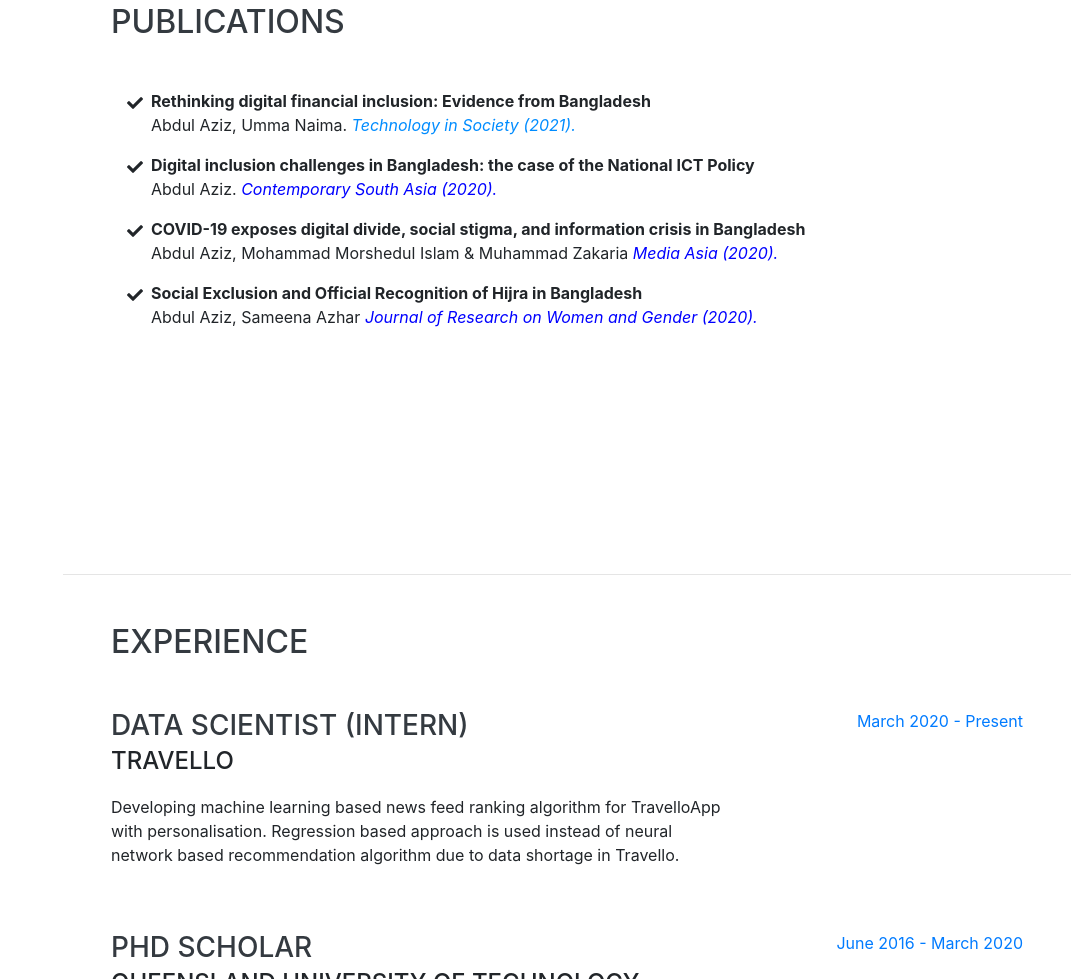
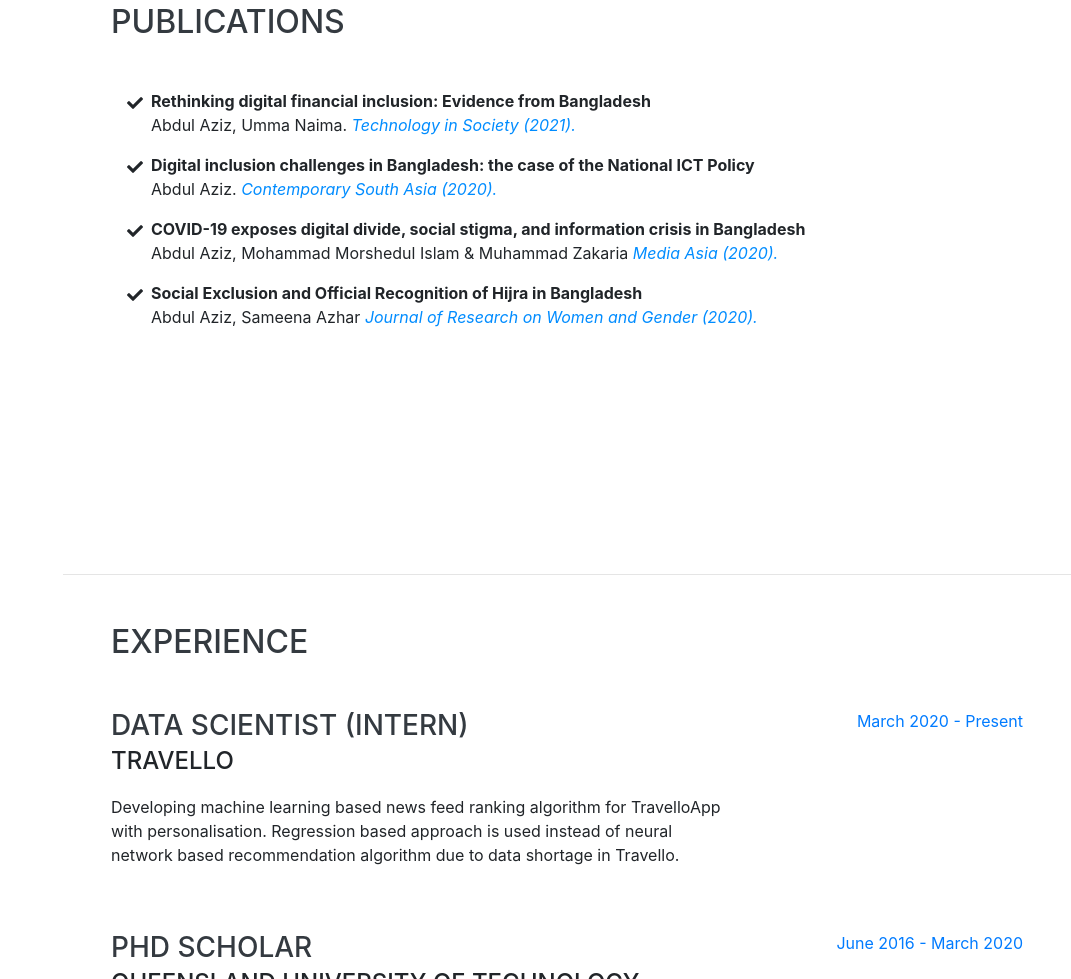
Before and after one commit to azizmonir/azizmonir.github.io, a website with bundled scripts: page index.html in a window 1280 px wide. Shown: the part 1828-2807 px from the top of the page, without its empty margins (209-1280 px from the left). Built offline with nearby package versions, Linux system fonts and the light colour scheme; a web font is replaced by a local one.

Commit message:
colour
Signed-off-by: Aziz Aziz <n10399321@qut.edu.au>

```diff
--- a/index.html
+++ b/index.html
@@ -163,7 +163,7 @@
                 <p><b>Digital inclusion challenges in Bangladesh: the case of the National ICT Policy</b>
                     <br>Abdul Aziz.
                       <i>
-                      <a style="color:blue" href="https://doi.org/10.1080/09584935.2020.1793912">
+                      <a style="color:rgb(0, 140, 255)" href="https://doi.org/10.1080/09584935.2020.1793912">
                       Contemporary South Asia (2020).
                     </a>
                   </i>
@@ -174,7 +174,7 @@
                 <p><b>COVID-19 exposes digital divide, social stigma, and information crisis in Bangladesh</b>
                   <br>Abdul Aziz, Mohammad Morshedul Islam & Muhammad Zakaria
                     <i>
-                    <a style="color:blue" href="https://doi.org/10.1080/01296612.2020.1843219">
+                    <a style="color:rgb(0, 140, 255)" href="https://doi.org/10.1080/01296612.2020.1843219">
                     Media Asia (2020).
                   </a>
                 </i>
@@ -185,7 +185,7 @@
                 <p><b>Social Exclusion and Official Recognition of Hijra in Bangladesh</b>
                   <br>Abdul Aziz, Sameena Azhar
                   <i>
-                    <a style="color:blue" href="https://journals.tdl.org/jrwg/index.php/jrwg/issue/view/11">
+                    <a style="color:rgb(0, 140, 255)" href="https://journals.tdl.org/jrwg/index.php/jrwg/issue/view/11">
                       Journal of Research on Women and Gender (2020).
                     </a>
                   </i>
```
